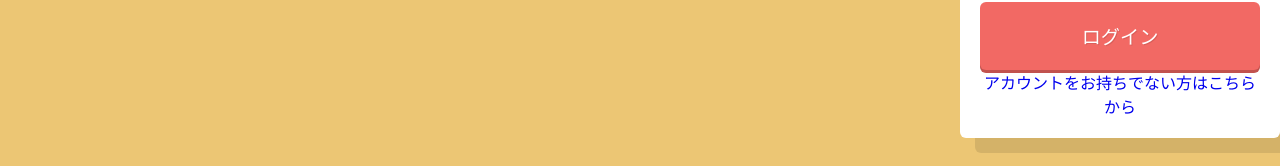
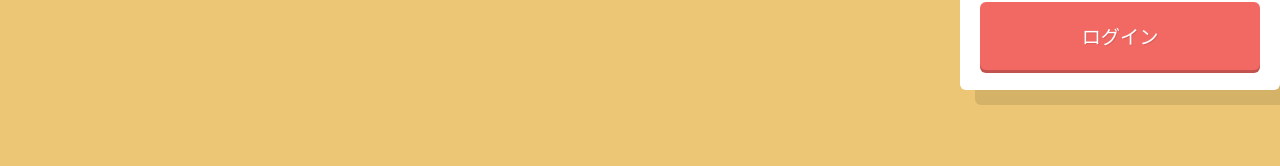
Before and after one commit to webex14-team-5/original-team-app, a Vue app: page /myPage in a window 1280 px wide. Shown: the part 414-580 px from the top of the page. Built offline with nearby package versions, Linux system fonts and the light colour scheme.

Commit message:
軽微な修正

```diff
--- a/src/components/LoginComponents.vue
+++ b/src/components/LoginComponents.vue
@@ -13,9 +13,6 @@
     <button class="btn btn--cubic btn--orange btn--shadow" v-on:click="login">
       {{ LoginStatus }}
     </button>
-    <router-link to="/register" class="black_char"
-      >アカウントをお持ちでない方はこちらから</router-link
-    >
   </div>
 </template>
 
```
